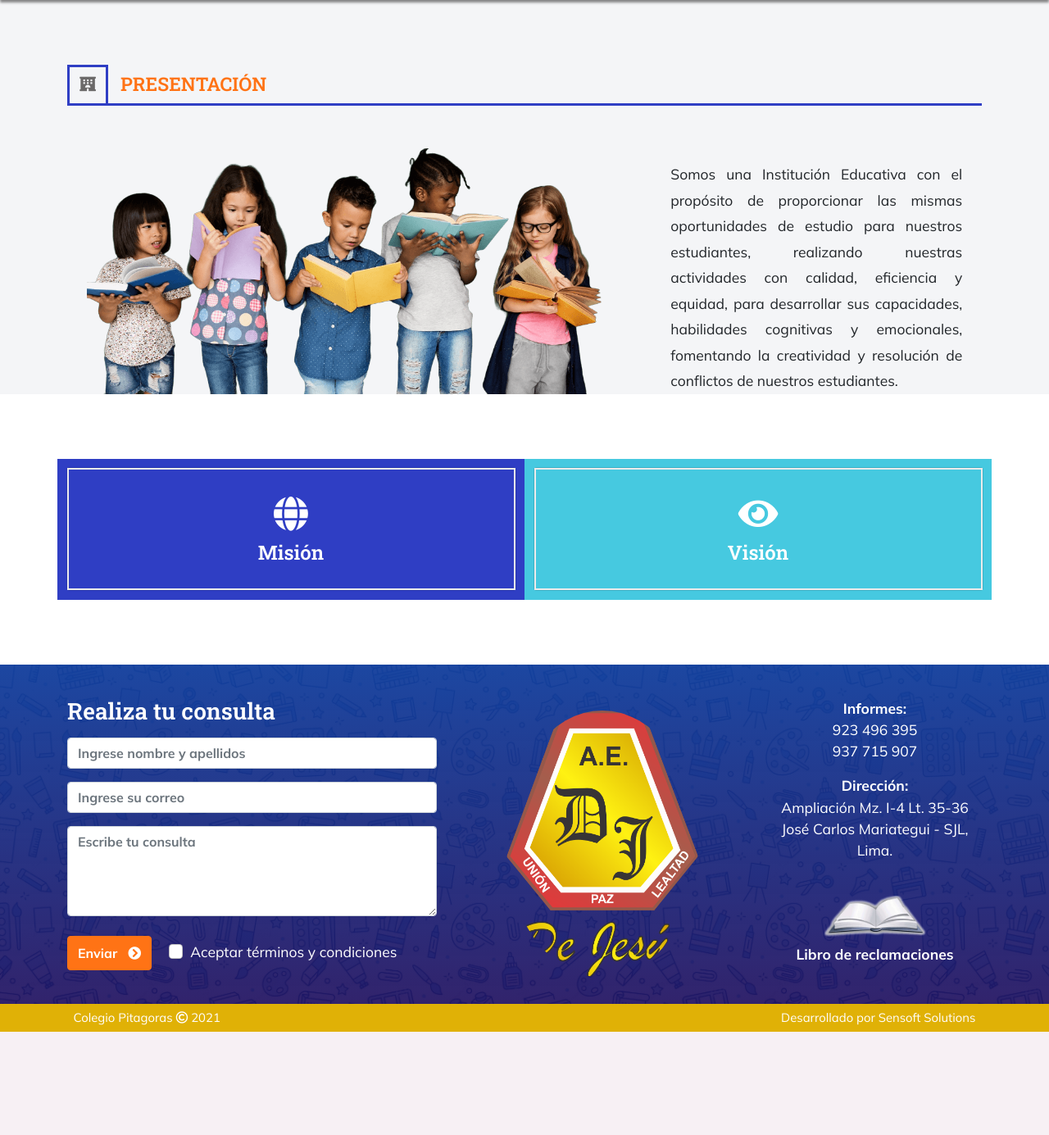
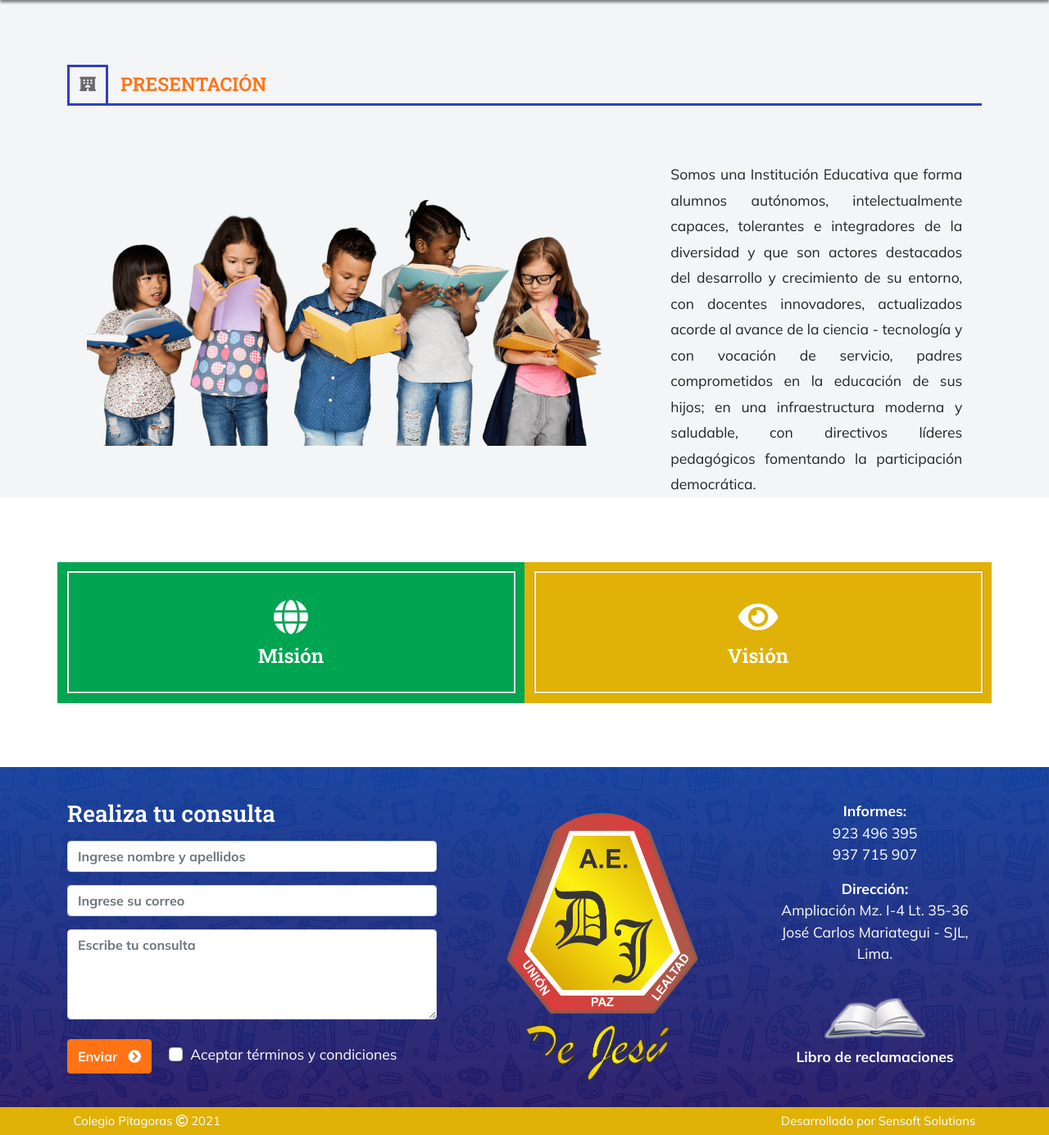
Before and after one commit to xxSylarxx/jesus_mangomarca, a PHP site: page /nosotros.php in a window 1280 px wide. Shown: the part 138-1523 px from the top of the page at 82% size. Before the commit the page ends 1397 px from the top, so only its background shows below. Run offline with PHP 8.4, Linux system fonts and the light colour scheme; some libraries are stand-ins or nearby versions.

Commit message:
nuevos cambios

```diff
--- a/includes/header.php
+++ b/includes/header.php
@@ -32,7 +32,7 @@
                         <a class="dropdown-item" href="inicial.php">Inicial</a>
                         <a class="dropdown-item" href="primaria.php">Primaria</a>
                         <a class="dropdown-item" href="secundaria.php">Secundaria</a>
-                        <a class="dropdown-item" href="academia.php">Academia</a>
+                        <!-- <a class="dropdown-item" href="academia.php">Academia</a> -->
                     </div>
                 </li>
                 <li class="nav-item fw-bold">
--- a/nosotros.php
+++ b/nosotros.php
@@ -83,11 +83,7 @@
                 </div>
                 <div class="col-lg-4 mt-3">
                     <p class="text-justify m-0 line">
-                        Somos una Institución Educativa con el propósito de proporcionar las mismas
-                        oportunidades de estudio para nuestros estudiantes, realizando nuestras actividades
-                        con calidad, eficiencia y equidad, para desarrollar sus capacidades, habilidades
-                        cognitivas y emocionales, fomentando la creatividad y resolución de conflictos de
-                        nuestros estudiantes.
+                    Somos una Institución Educativa que forma alumnos autónomos, intelectualmente capaces, tolerantes e integradores de la diversidad y que son actores destacados del desarrollo y crecimiento de su entorno, con docentes innovadores, actualizados acorde al avance de la ciencia - tecnología y con vocación de servicio, padres comprometidos en la educación de sus hijos; en una infraestructura moderna y saludable, con directivos líderes pedagógicos fomentando la participación democrática.
                     </p>
                 </div>
             </div>
@@ -99,32 +95,30 @@
     <section class="container" id="valores">
         <div class="row justify-content-center">
             <div class="col-lg-6 p-0">
-                <div class="flip" style="background-color: var(--color4);">
-                    <div class="card" style="background-color: var(--color4);">
+                <div class="flip" style="background-color: #00a551;">
+                    <div class="card" style="background-color: #00a551;">
                         <div class="front">
                             <span class="fs-1"><i class="fas fa-globe"></i></span>
                             <h4 class="fw-bold">Misión</h4>
                         </div>
                         <div class="back">
                             <span>
-                                Somos una Institución Educativa reconocida como formador de líderes,
-                                con un alto nivel académico con una sólida formación en valores.
+                            Es acompañar a nuestros estudiantes en su crecimiento humano, espiritual y saludable, para un desempeño superior en la vida a partir del desarrollo de una ética de trabajo, de la autodisciplina, la solidaridad, el respeto por las diferencias y por todas las formas de vida en nuestra comunidad.
                             </span>
                         </div>
                     </div>
                 </div>
             </div>
             <div class="col-lg-6 p-0">
-                <div class="flip" style="background-color: #46c9e0;">
-                    <div class="card" style="background-color: #46c9e0;">
+                <div class="flip" style="background-color: var(--color2)">
+                    <div class="card" style="background-color: var(--color2)">
                         <div class="front">
                             <span class="fs-1"><i class="fas fa-eye"></i></span>
                             <h4 class="fw-bold">Visión</h4>
                         </div>
                         <div class="back">
                             <span>
-                                Ser una Institución Educativa reconocida por estar basada en
-                                la excelencia en el servicio de sus colaboradores.
+                            Ser comunidad educativa que promueve activamente un entorno inclusivo donde todos los miembros se sientan valorados, donde los estudiantes vivencien la exploración y el intercambio de diversas experiencias de aprendizaje y transformen la sociedad a través de nuestra educación.
                             </span>
                         </div>
                     </div>
```
Also changed, not shown: inicial.php (+8 -8 lines), primaria.php (+8 -8 lines), secundaria.php (+8 -8 lines).
